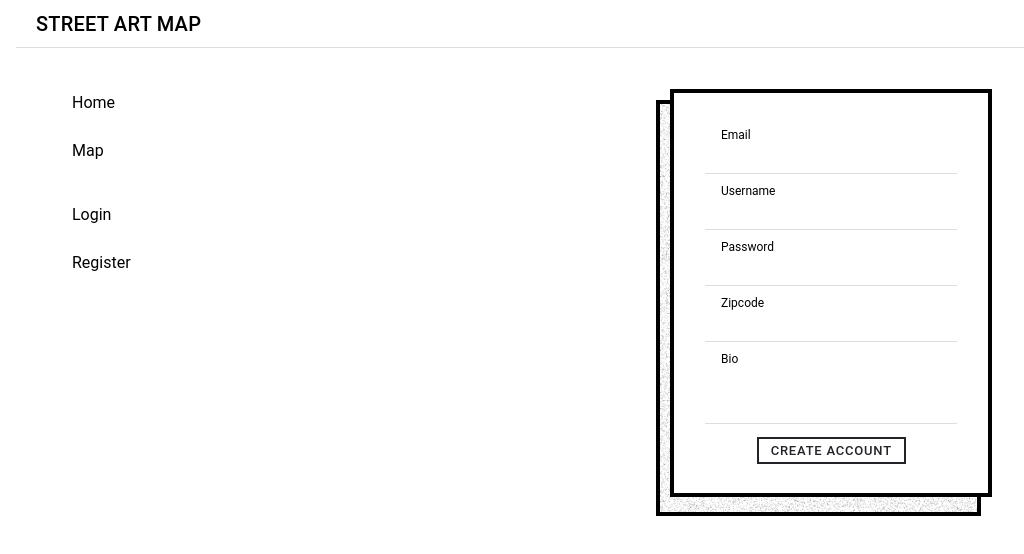
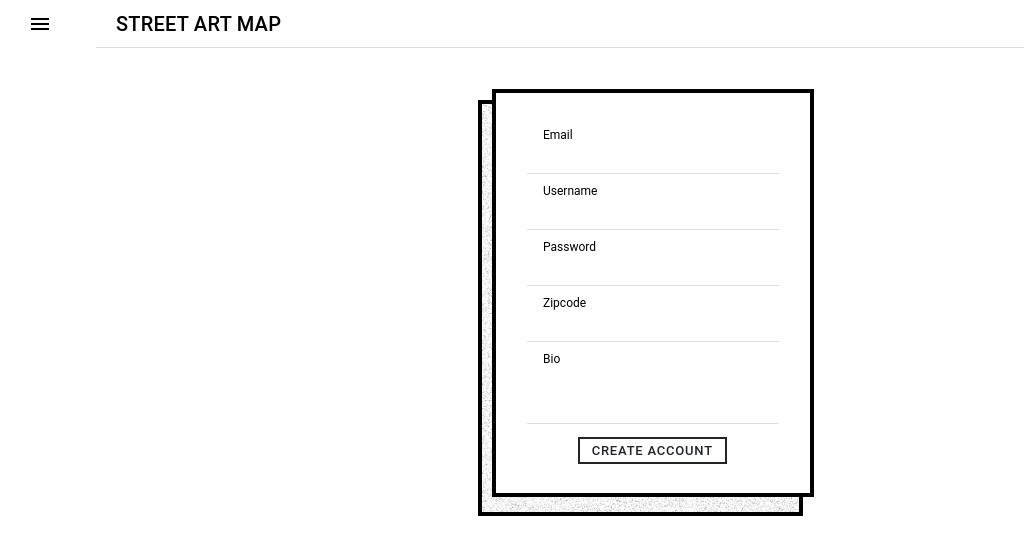
Before and after one commit to samantharand/js-capstone-frontend, a React (Create React App) app: page /register in a window 1280 px wide. Shown: the top 554 px of the page, without its empty margins (0-1024 px from the left). Built offline with nearby package versions, Linux system fonts and the light colour scheme; no server answers; what google-maps-react would draw is missing.

Commit message:
updated Menu items, button names, and centered content throughout the app

```diff
--- a/src/App.js
+++ b/src/App.js
@@ -141,11 +141,12 @@ function App(props) {
         <IonApp>
         	<IonToolbar translucent='true'>
 	        	<IonItem>
+		        		<div className='logoTest' />
 		        		<IonTitle> STREET ART MAP </IonTitle>
 		        		<IonMenuButton slot='start'/>
 	        	</IonItem>
         	</IonToolbar>
-          <IonSplitPane contentId='main' when='(min-width: 1200px)'>
+          <IonSplitPane contentId='main' when='(min-width: 1400px)'>
           	<Menu loggedIn={loggedIn} logout={logout}/>
             <IonPage id='main'>
               <Switch>
--- a/src/home/Home.js
+++ b/src/home/Home.js
@@ -4,7 +4,6 @@ import '../index.css'
 export default function Home(props) {
 	return (
 		<IonContent>
-			<IonTitle> home :) </IonTitle>
 			<div className='MainHomeDiv'>
 				<div className='MainHomeDivInfo'>
 					Lorem ipsum dolor sit amet, consectetur adipiscing elit, sed do eiusmod tempor incididunt ut labore et dolore magna aliqua. Diam sit amet nisl suscipit adipiscing bibendum. Scelerisque fermentum dui faucibus in ornare quam viverra orci. Semper risus in hendrerit gravida rutrum quisque non tellus orci. Arcu bibendum at varius vel pharetra vel turpis. Ac tortor dignissim convallis aenean et. Pulvinar pellentesque habitant morbi tristique. Ut eu sem integer vitae justo eget magna. Cras adipiscing enim eu turpis. Eget dolor morbi non arcu. In arcu cursus euismod quis viverra. Felis bibendum ut tristique et egestas quis. Orci ac auctor augue mauris augue. Ut enim blandit volutpat maecenas. Nullam vehicula ipsum a arcu cursus vitae. Arcu cursus euismod quis viverra nibh cras. A iaculis at erat pellentesque adipiscing commodo elit at. Vestibulum mattis ullamcorper velit sed ullamcorper morbi tincidunt. Sed egestas egestas fringilla phasellus faucibus.
--- a/src/menu/Menu.js
+++ b/src/menu/Menu.js
@@ -53,7 +53,7 @@ export default function Menu(props) {
 
 		authPages = [
 		  {
-		    title: 'View Account',
+		    title: 'My Account',
 		    url: '/myaccount'
 		  }, {
 		  	title: 'Edit Account',
--- a/src/streetart/GoogleMap.js
+++ b/src/streetart/GoogleMap.js
@@ -17,7 +17,9 @@ function GoogleMap(props) {
 
 	const containerStyle = {
 		height: "75%",
-		width: "75%"
+		width: "75%",
+		border: '5px solid black',
+		margin: '0 auto'
 	}
 
 	const findArtToShowInPopover = async (id) => {
@@ -58,7 +60,8 @@ function GoogleMap(props) {
 		<React.Fragment>
 			<IonPage>
 				<IonContent>
-				<IonTitle> Map </IonTitle>
+					<div className='MapDivContainer'>
+						<div className='MapDiv'>
 							{
 								props.currentLoc.lat !== ""
 								?
@@ -138,6 +141,8 @@ function GoogleMap(props) {
 
 								</ReactMap>
 							}
+						</div>
+					</div>
 				</IonContent>
 			</IonPage>
 		</React.Fragment>
--- a/src/streetart/Map.js
+++ b/src/streetart/Map.js
@@ -1,5 +1,5 @@
 import React, { useState, useEffect } from 'react'
-import { IonPage, IonTitle, IonList, IonItem, IonImg, IonHeader } from '@ionic/react'
+import { IonContent, IonPage, IonTitle, IonList, IonItem, IonImg, IonHeader } from '@ionic/react'
 import GoogleApiWrapper from './GoogleMap'
 import '../index.css'
 
@@ -67,7 +67,8 @@ export default function MapContainer(props) {
 					// <img src={allStreetArt[i].image} />
 
 	return (
-		<IonPage className="MapPage">
+		<IonContent>
+
 					{
 						loading === true
 						?
@@ -91,6 +92,7 @@ export default function MapContainer(props) {
 				        	</div>
 				        </IonPage>
 					}
-		</IonPage>
+
+		</IonContent>
 	)
 }
--- a/src/theme/variables.css
+++ b/src/theme/variables.css
@@ -87,7 +87,7 @@ ion-content > ion-title {
   margin-bottom: 10px;
 }
 
-.MainHomeDiv, .RegisterDiv, .LoginDiv {
+.MainHomeDiv, .RegisterDiv, .LoginDiv, .MapDivContainer {
   /*background-image: url(https://s3.amazonaws.com/zenplannerwordpress-stack0/wp-content/uploads/sites/97/2018/09/20141422/Sprinkles-Background.jpg);*/
   /*background-image: url(../background.jpg);*/
   background-image: url(../noise_v2.png);
@@ -101,14 +101,19 @@ ion-content > ion-title {
   /*background-color: #ff0000;*/
 }
 
-/*.RegisterDiv {
-  width: 500px;
-  height: 500px;
-}*/
+.MapDivContainer {
+  margin-top: 100px;
+  border: none;
+  background-image: none;
+}
 
-.RegisterDiv, .LoginDiv {
+.RegisterDiv, .LoginDiv, .MainHomeDiv, .MapDiv {
   margin: 0 auto;
   margin-top: 100px;
+}
+
+.MapDiv {
+  margin: 0 auto;
 }
 
 .MainHomeDivInfo, .RegisterDivInfo, .LoginDivInfo {
@@ -126,6 +131,10 @@ ion-content > ion-title {
   align-items: center;
 }
 
+/*.logoTest {
+  height: 100px;
+  background-image: url(../logo_maybe.png)
+}*/
 
 .RegisterForm, .LoginForm {
   display: flex;
@@ -174,6 +183,7 @@ ion-split-pane {
   background-color: #ff0000;
   border: none;
 }
+
 
 @media (prefers-color-scheme: dark) {
   /*
--- a/src/users/UpdateUser.js
+++ b/src/users/UpdateUser.js
@@ -167,7 +167,7 @@ export default function UpdateUser(props) {
 									value={updateUserInfo.bio}
 								/>
 							</IonItem>
-							<IonButton onClick={ handleSubmit }>Update Account</IonButton>
+							<IonButton onClick={ handleSubmit }>Submit Updates</IonButton>
 						</form>
 
 						<IonButton
```
Also changed, not shown: src/logo_maybe.png (added). Lines whose indentation alone changed are shown as unchanged.
